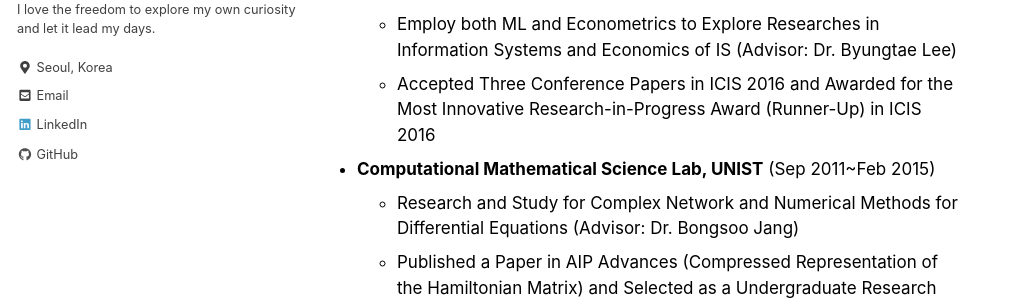
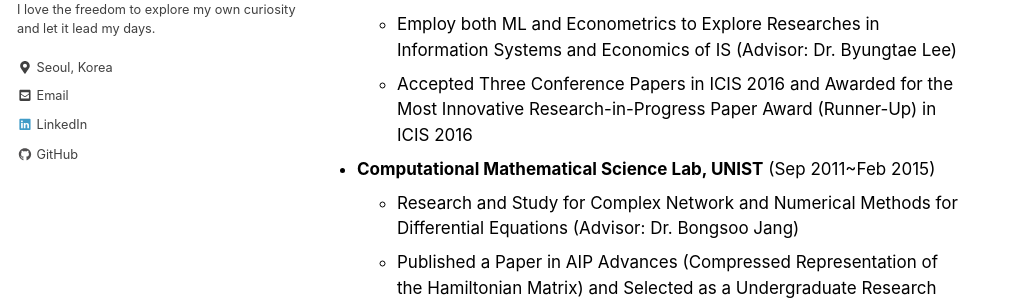
Before and after one commit to jonghkim/jonghkim.github.io, a Jekyll site: the page built from _pages/about.md, in a window 1280 px wide and 900 px high, scrolled down 558 px. Shown: the part 186-486 px from the top of the window, without its empty margins (0-1009 px from the left). Built offline with Jekyll 4.4.1, drawn with Linux system fonts in a browser that asks for light colours; nearby versions of some CDN libraries.

Commit message:
about me updated

```diff
--- a/_pages/about.md
+++ b/_pages/about.md
@@ -18,7 +18,7 @@ last_modified_at: 2019-03-19
 ### Research Experience
 - **Digital Economics and Enterprise Research Lab, KAIST** (May 2015~Feb 2017)
     - Employ both ML and Econometrics to Explore Researches in Information Systems and Economics of IS (Advisor: Dr. Byungtae Lee)
-    - Accepted Three Conference Papers in ICIS 2016 and Awarded for the Most Innovative Research-in-Progress Award (Runner-Up) in ICIS 2016
+    - Accepted Three Conference Papers in ICIS 2016 and Awarded for the Most Innovative Research-in-Progress Paper Award (Runner-Up) in ICIS 2016
 
 - **Computational Mathematical Science Lab, UNIST** (Sep 2011~Feb 2015)
     - Research and Study for Complex Network and Numerical Methods for Differential Equations (Advisor: Dr. Bongsoo Jang)
```
